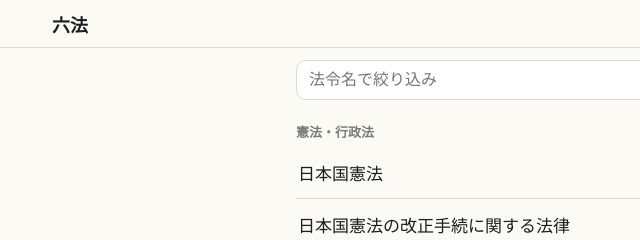
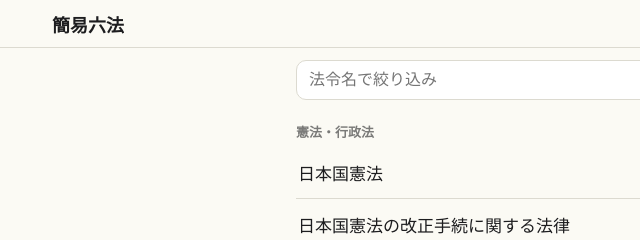
Before and after one commit to xiyegen/lex-lite, a plain HTML site: page site/index.html in a window 1280 px wide. Shown: the top 240 px of the page, 0-640 px from the left. Drawn offline with Linux system fonts and the light colour scheme.

Commit message:
表示名を「簡易六法」に変更

```diff
--- a/site/app.js
+++ b/site/app.js
@@ -404,7 +404,7 @@ async function route() {
     document.body.classList.add('home');
     $('#home').hidden = false;
     $('#law').hidden = $('#bar').hidden = true;
-    $('#lawname').textContent = '六法';
+    $('#lawname').textContent = '簡易六法';
     $('#old').hidden = true;
     $('#cur').textContent = '';
     $('#body').innerHTML = '';
--- a/site/index.html
+++ b/site/index.html
@@ -3,10 +3,10 @@
 <head>
 <meta charset="utf-8">
 <meta name="viewport" content="width=device-width, initial-scale=1, viewport-fit=cover">
-<title>六法</title>
+<title>簡易六法</title>
 <meta name="apple-mobile-web-app-capable" content="yes">
 <meta name="mobile-web-app-capable" content="yes">
-<meta name="apple-mobile-web-app-title" content="六法">
+<meta name="apple-mobile-web-app-title" content="簡易六法">
 <meta name="apple-mobile-web-app-status-bar-style" content="default">
 <meta name="theme-color" content="#fbfaf4" media="(prefers-color-scheme: light)">
 <meta name="theme-color" content="#17181a" media="(prefers-color-scheme: dark)">
@@ -17,7 +17,7 @@
 <body>
 <header id="hd">
   <button id="back" class="ib" aria-label="法令一覧へ"><svg viewBox="0 0 24 24"><path d="M15 4l-8 8 8 8"/></svg></button>
-  <div id="ttl"><span id="lawname">六法</span><span id="old" hidden>旧版</span><span id="cur"></span></div>
+  <div id="ttl"><span id="lawname">簡易六法</span><span id="old" hidden>旧版</span><span id="cur"></span></div>
   <button id="btn-set" class="ib txt" aria-label="表示設定">ああ</button>
 </header>
 
```
Also changed, not shown: site/sw.js (+1 -1 lines), site/manifest.webmanifest.
